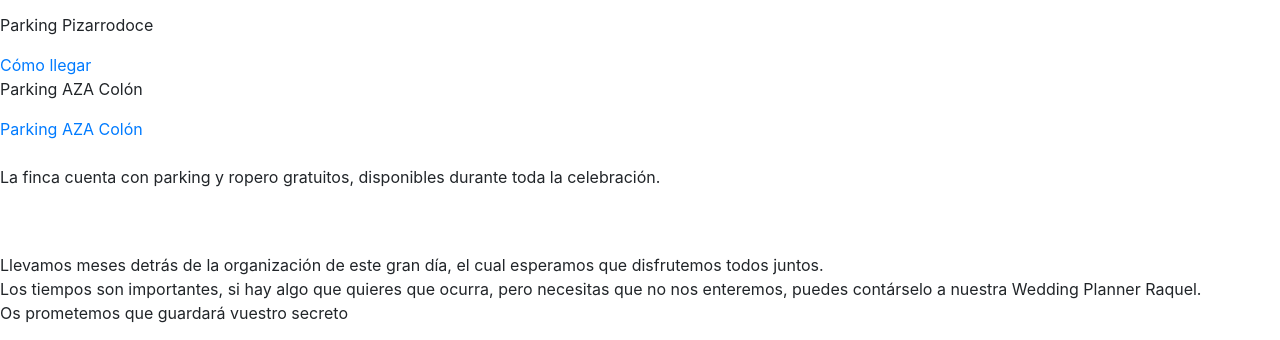
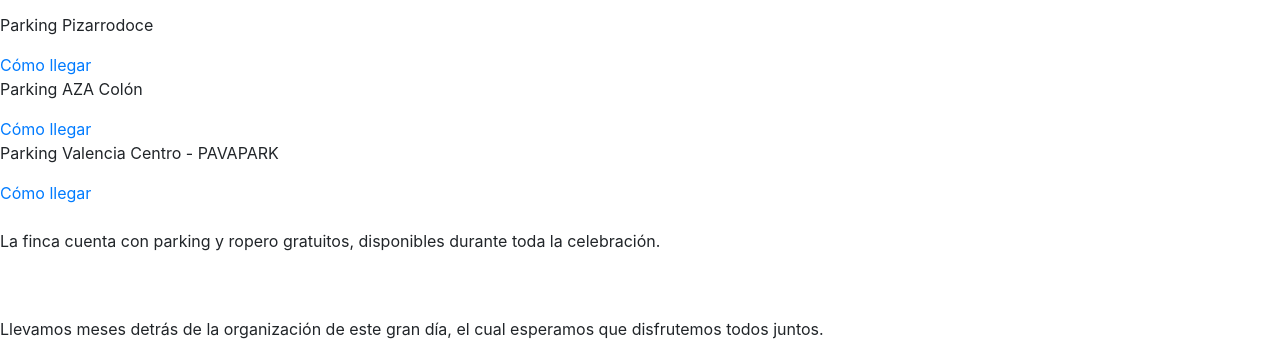
Before and after one commit to WeddingInvitations/soniayvicente_wedding, a website with bundled scripts: page www/index.html in a window 1280 px wide. Shown: the part 5239-5579 px from the top of the page. Built offline with nearby package versions, Linux system fonts and the light colour scheme; a web font is replaced by a local one.

Commit message:
add parkings

```diff
--- a/www/index.html
+++ b/www/index.html
@@ -303,7 +303,14 @@
     <p> Parking AZA Colón </p>
     <div class="boton-maps">
       <a href="https://maps.app.goo.gl/51HiVU2HioWKcHpXA?g_st=iw" target="_blank" class="boton">
-        Parking AZA Colón
+        Cómo llegar
+      </a>
+    </div>
+
+    <p> Parking Valencia Centro - PAVAPARK </p>
+    <div class="boton-maps">
+      <a href="https://maps.app.goo.gl/TrnWffq3hYeGWrUe6?g_st=iw" target="_blank" class="boton">
+        Cómo llegar
       </a>
     </div>
 
```
